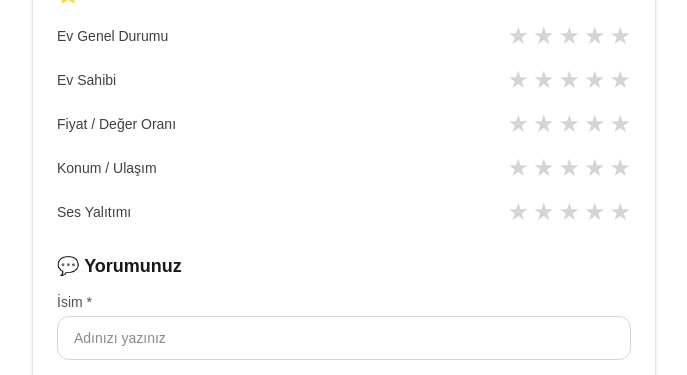
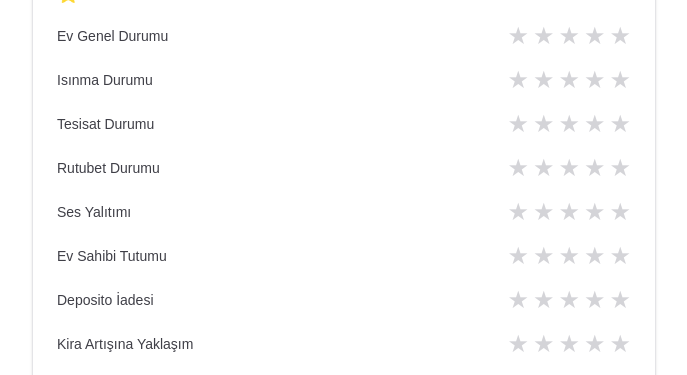
Before and after one commit to aycademirok-star/kiracinot, a Next.js app: page /yorum-ekle in a window 1280 px wide. Shown: the part 425-800 px from the top of the page, without its empty margins (296-983 px from the left). Built offline with nearby package versions, Linux system fonts and the light colour scheme; no server answers.

Commit message:
puanlama kategorileri guncellendi

```diff
--- a/src/app/yorum-ekle/page.tsx
+++ b/src/app/yorum-ekle/page.tsx
@@ -6,10 +6,13 @@ import { createClient } from "@/lib/supabase/client";
 
 const KATEGORILER = [
   { key: "ev_durumu_puan", label: "Ev Genel Durumu" },
-  { key: "ev_sahibi_puan", label: "Ev Sahibi" },
-  { key: "fiyat_puan", label: "Fiyat / Değer Oranı" },
-  { key: "konum_puan", label: "Konum / Ulaşım" },
+  { key: "isinma_puan", label: "Isınma Durumu" },
+  { key: "tesisat_puan", label: "Tesisat Durumu" },
+  { key: "rutubet_puan", label: "Rutubet Durumu" },
   { key: "ses_yalitimi_puan", label: "Ses Yalıtımı" },
+  { key: "ev_sahibi_puan", label: "Ev Sahibi Tutumu" },
+  { key: "deposito_puan", label: "Deposito İadesi" },
+  { key: "kira_artis_puan", label: "Kira Artışına Yaklaşım" },
 ];
 
 function YildizSecici({ value, onChange }: { value: number; onChange: (v: number) => void }) {
@@ -49,8 +52,9 @@ export default function YorumEklePage() {
   const [yazarAdi, setYazarAdi] = useState("");
   const [yorumMetni, setYorumMetni] = useState("");
   const [puanlar, setPuanlar] = useState({
-    ev_durumu_puan: 0, ev_sahibi_puan: 0, fiyat_puan: 0,
-    konum_puan: 0, ses_yalitimi_puan: 0,
+    ev_durumu_puan: 0, isinma_puan: 0, tesisat_puan: 0,
+    rutubet_puan: 0, ses_yalitimi_puan: 0,
+    ev_sahibi_puan: 0, deposito_puan: 0, kira_artis_puan: 0,
   });
   const [yukleniyor, setYukleniyor] = useState(false);
   const [hata, setHata] = useState("");
```
